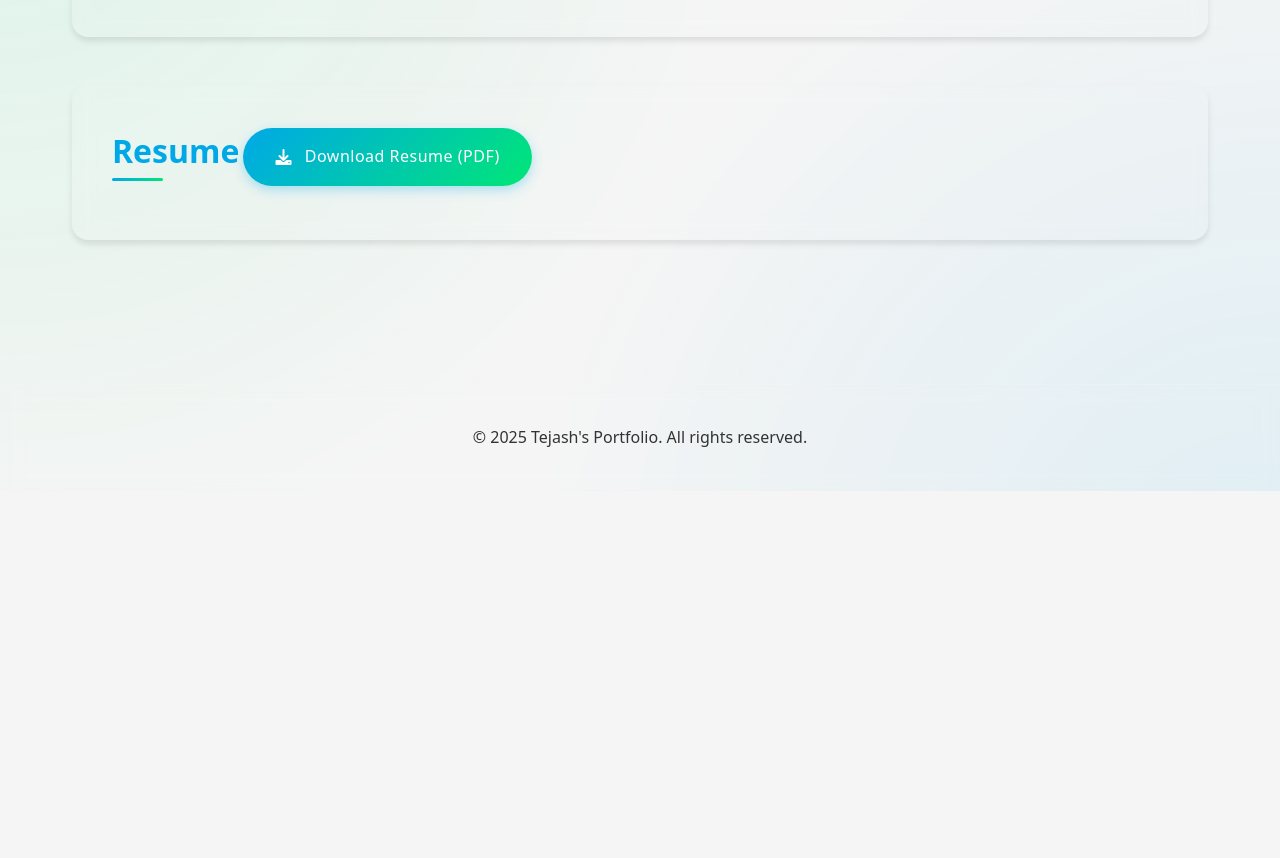
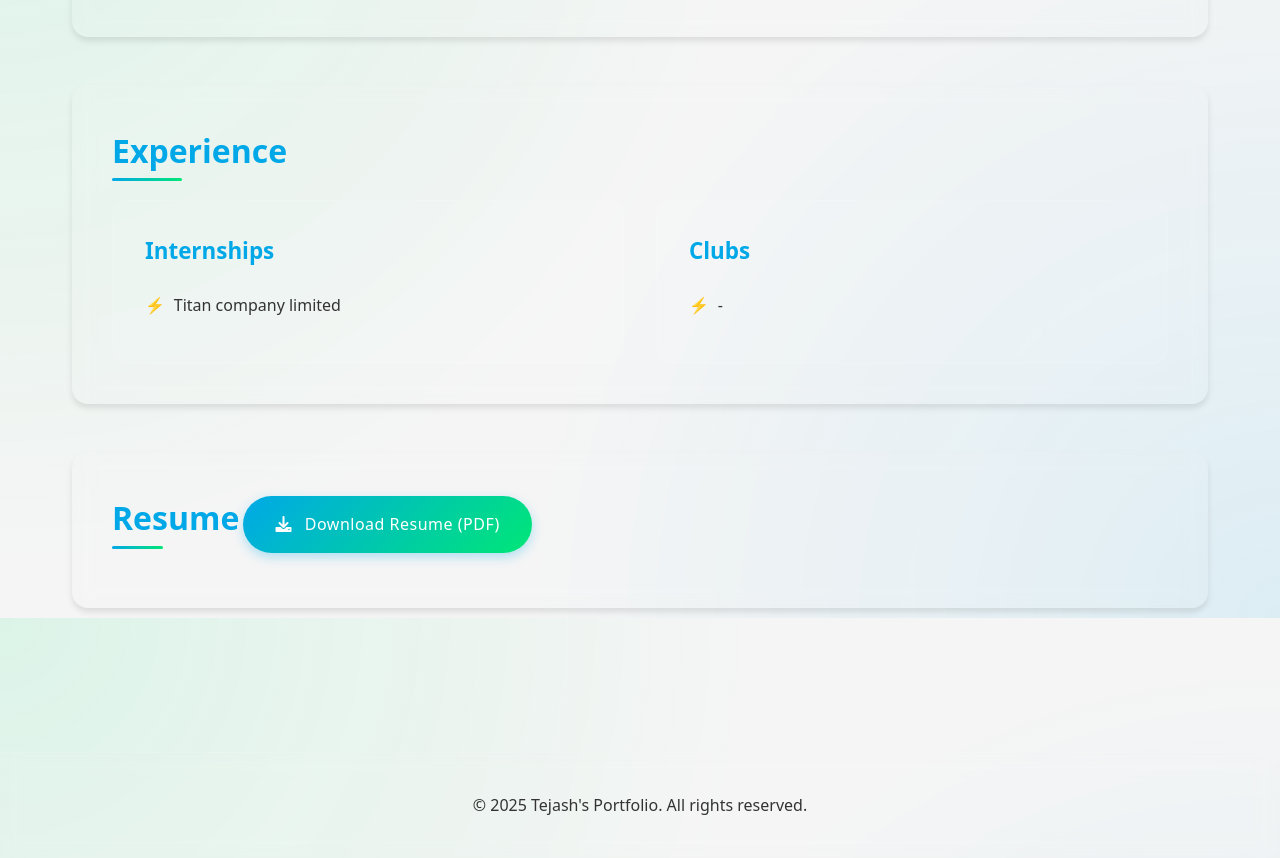
Before and after one commit to Tejashh16/PROFILE, a website: page index.html in a window 1280 px wide. Shown: the part 2582-3440 px from the top of the page. Before the commit the page ends 3073 px from the top, so only its background shows below. Drawn offline with Linux system fonts and the light colour scheme.

Commit message:
Update index.html

```diff
--- a/index.html
+++ b/index.html
@@ -124,6 +124,24 @@
           </div>
         </div>
       </section>
+       <section class="education">
+        <h2>Experience</h2>
+        <div class="education-content">
+          <div class="edu-item">
+            <h3>Internships</h3>
+            <ul>
+              <li>Titan company limited</li>
+                </li>
+            </ul>
+          </div>
+          <div class="edu-item">
+            <h3>Clubs</h3>
+            <ul>
+              <li>-</li>
+            </ul>
+          </div>
+        </div>
+      </section>
 
       <section class="resume">
         <h2>Resume</h2>
```
